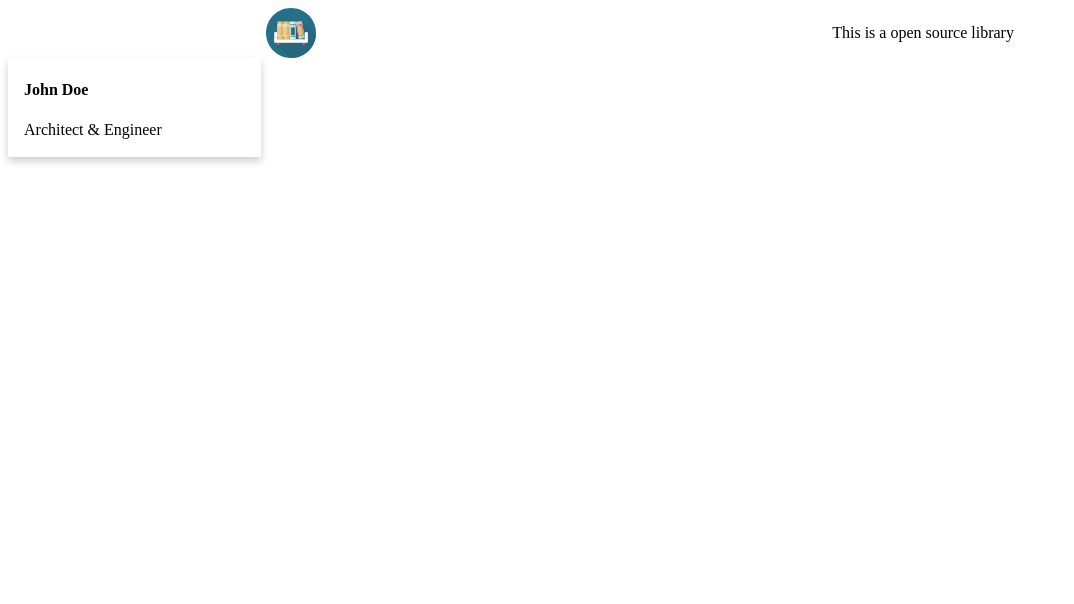
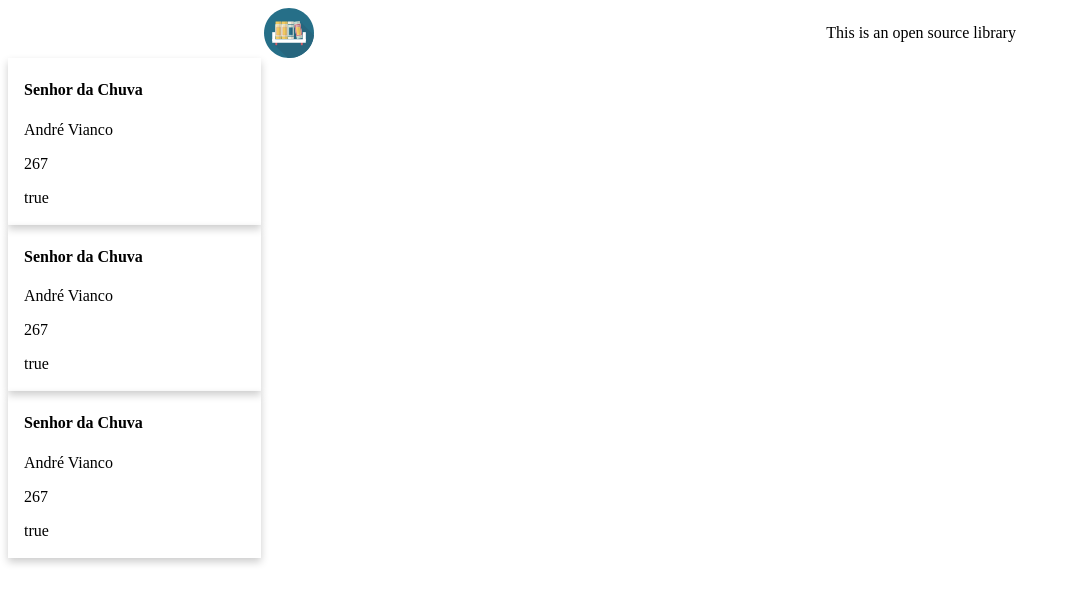
Before and after one commit to Campolino/js-library, a plain HTML site: page index.html in a window 1280 px wide. Shown: the whole page, without its empty margins (0-1074 px from the left). Drawn offline with Linux system fonts and the light colour scheme.

Commit message:
populate cards and show in the page

```diff
--- a/index.html
+++ b/index.html
@@ -11,15 +11,9 @@
 <body>
   <header>
     <link rel="author" href="/humans/about-favicon.txt"><img src="/img/libraryrendered.svg" alt="library svg logo" id="library-logo">
-    <div>This is a open source library</div>
+    <div>This is an open source library</div>
   </header>
   <main>
-    <div class="card">
-      <div class="container">
-        <h4><b>John Doe</b></h4>
-        <p class="">Architect & Engineer</p>
-      </div>
-    </div>
   </main>
   <script src="main.js"></script>
 </body>
--- a/main.js
+++ b/main.js
@@ -1,4 +1,6 @@
-let myLibrary = [{ 'title': "Senhor da Chuva", 'author': "André Vianco", 'pages': 267, 'read': true }];
+let myLibrary = [{ 'title': "Senhor da Chuva", 'author': "André Vianco", 'pages': 267, 'read': true }, { 'title': "Senhor da Chuva", 'author': "André Vianco", 'pages': 267, 'read': true }, { 'title': "Senhor da Chuva", 'author': "André Vianco", 'pages': 267, 'read': true }];
+
+const page = document.querySelector('main');
 
 function Book(title = "Blank Book", author = "Nobody", pages = 0, read = false ) {
   this.title = title,
@@ -13,7 +15,34 @@ function AddBookToLibrary() {
 
 function ShowLibrary() {
   myLibrary.forEach(book => {
+    page.appendChild(CreateCard(book));
   })
 }
 
+function CreateCard(book) {
+  let card = document.createElement('div');
+  card.className = 'card';
+  card.appendChild(PopulateCard(book));
+  return card;
+}
+
+function PopulateCard(book) {
+  let container = document.createElement('div');
+  container.className = 'container';
+  let title = document.createElement('h4');
+  title.textContent = `${book.title}`;
+  let author = document.createElement('p');
+  author.textContent = `${book.author}`;
+  let pages = document.createElement('p');
+  pages.textContent = `${book.pages}`;
+  let read = document.createElement('p');
+  read.textContent = `${book.read}`;
+
+  container.appendChild(title);
+  container.appendChild(author);
+  container.appendChild(pages);
+  container.appendChild(read);
+  return container;
+}
+
 ShowLibrary();
```
